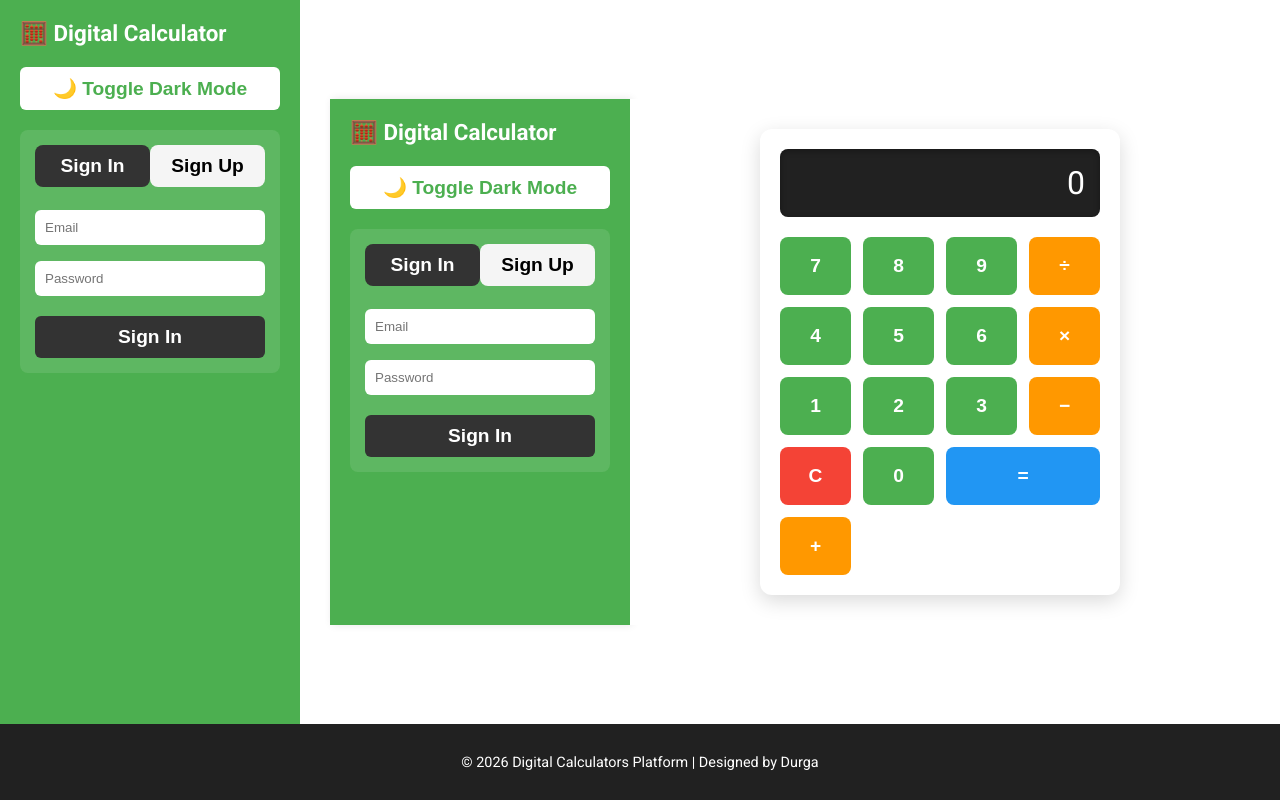
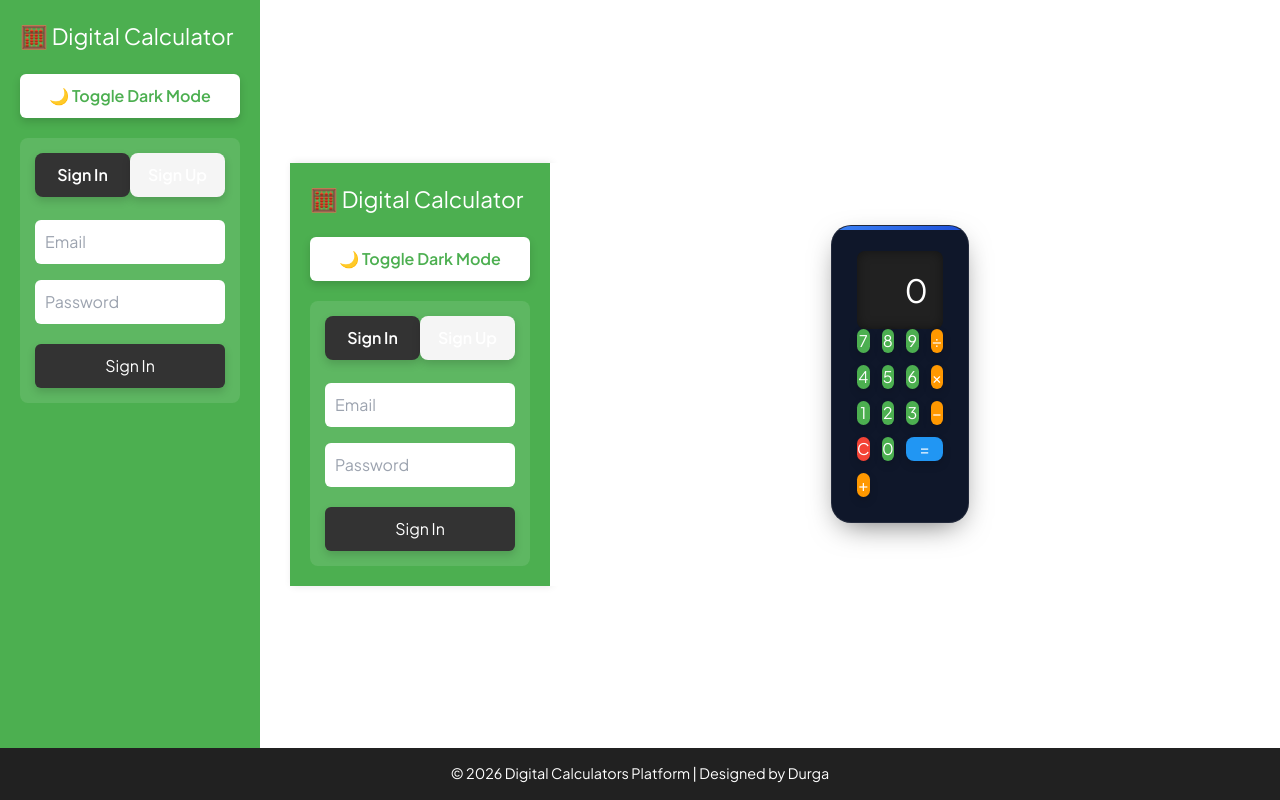
Before and after one commit to MDPrassadh/DIGITAL-CALCULATORS, a React (Vite) app in the folder frontend/: page / in a window 1280 px wide. Built offline with nearby package versions, Linux system fonts and the light colour scheme.

Commit message:
Refactor calculator layout with new styles

```diff
--- a/frontend/src/App.jsx
+++ b/frontend/src/App.jsx
@@ -1,4 +1,6 @@
 import React, { useState } from 'react';
+import './styles.css';
+import './App.css';
 
 export default function App() {
   const [display, setDisplay] = useState("0");
@@ -46,9 +48,9 @@ export default function App() {
 
       {/* Main Calculator */}
       <main className="main-content">
-        <div className="calculator">
+        <div className="calculator-card math animate-fadeIn">
           <div className="display">{display}</div>
-          <div className="buttons">
+          <div className="buttons grid grid-cols-4 gap-3">
             <button className="number" onClick={() => handleClick("7")}>7</button>
             <button className="number" onClick={() => handleClick("8")}>8</button>
             <button className="number" onClick={() => handleClick("9")}>9</button>
```
